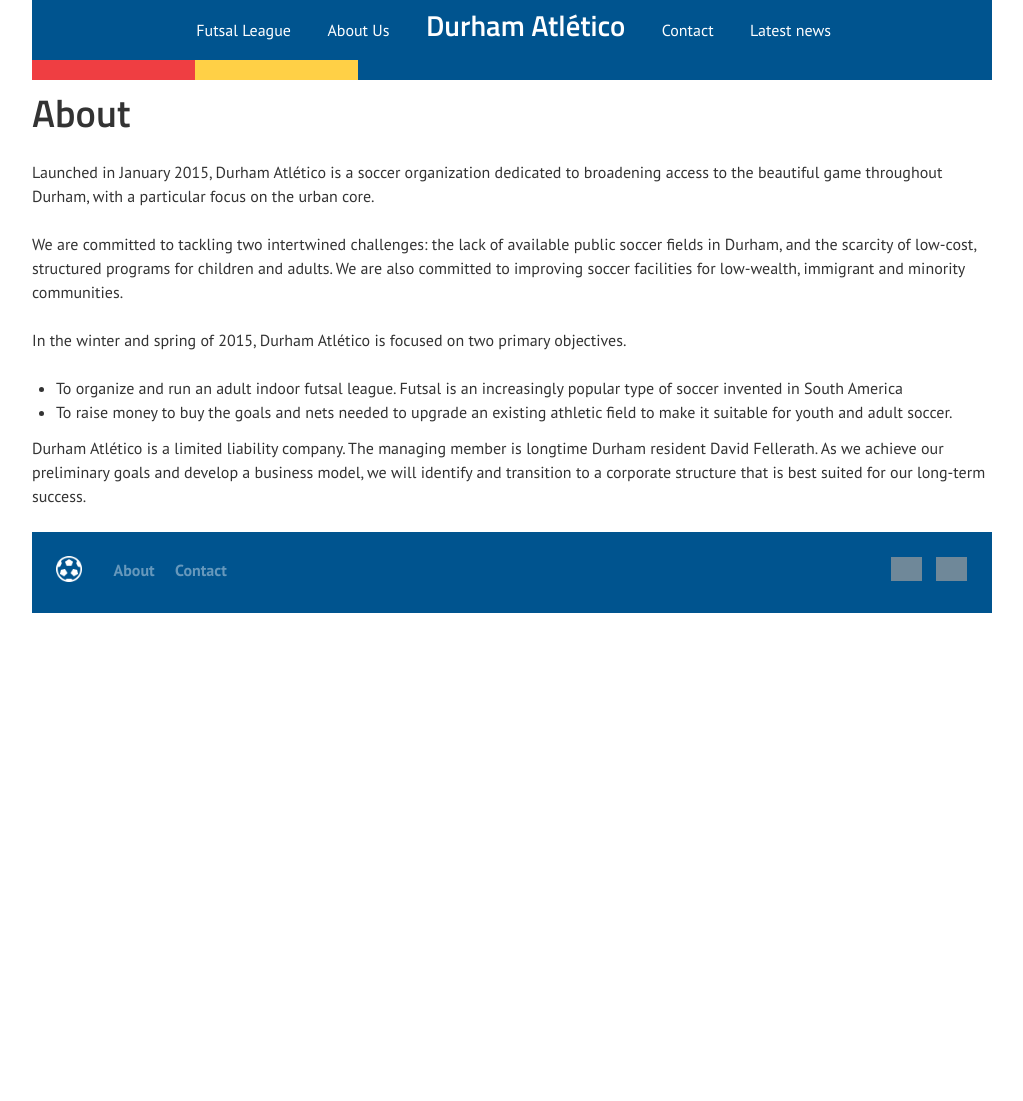
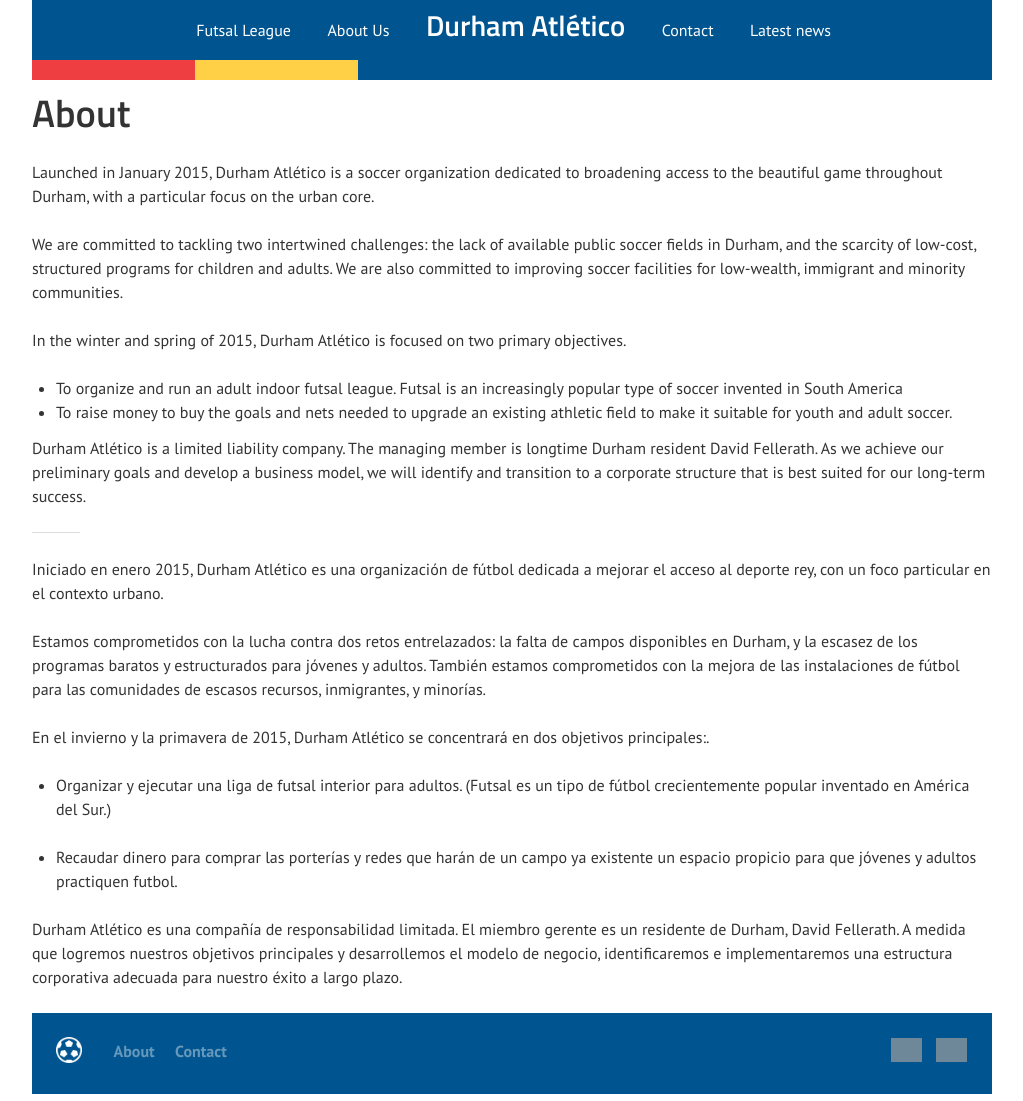
Before and after one commit to durhamatletico/durhamatletico.github.io, a Jekyll site: the page built from about.md, in a window 1280 px wide. Shown: the whole page, without its empty margins (128-1151 px from the left). Built offline with Jekyll 4.4.1, drawn with Linux system fonts in a browser that asks for light colours; before the commit the page ends 900 px from its top, so only the background shows below that; grey boxes are pictures that could not be loaded.

Commit message:
Spanish translation

```diff
--- a/about.md
+++ b/about.md
@@ -13,3 +13,17 @@
 - To raise money to buy the goals and nets needed to upgrade an existing athletic field to make it suitable for youth and adult soccer.
 
 Durham Atlético is a limited liability company. The managing member is longtime Durham resident David Fellerath. As we achieve our preliminary goals and develop a business model, we will identify and transition to a corporate structure that is best suited for our long-term success.
+
+---
+
+Iniciado en enero 2015, Durham Atlético es una organización de fútbol dedicada a mejorar el acceso al deporte rey, con un foco particular en el contexto urbano.
+
+Estamos comprometidos con la lucha contra dos retos entrelazados: la falta de campos disponibles en Durham, y la escasez de los programas baratos y estructurados para jóvenes y adultos. También estamos comprometidos con la mejora de las instalaciones de fútbol para las comunidades de escasos recursos, inmigrantes, y minorías.
+
+En el invierno y la primavera de 2015, Durham Atlético se concentrará en dos objetivos principales:.
+
+- Organizar y ejecutar una liga de futsal interior para adultos. (Futsal es un tipo de fútbol crecientemente popular inventado en América del Sur.)
+
+- Recaudar dinero para comprar las porterías y redes que harán de un campo ya existente un espacio propicio para que jóvenes y adultos practiquen futbol.
+
+Durham Atlético es una compañía de responsabilidad limitada. El miembro gerente es un residente de Durham, David Fellerath. A medida que logremos nuestros objetivos principales y desarrollemos el modelo de negocio, identificaremos e implementaremos una estructura corporativa adecuada para nuestro éxito a largo plazo.
```
